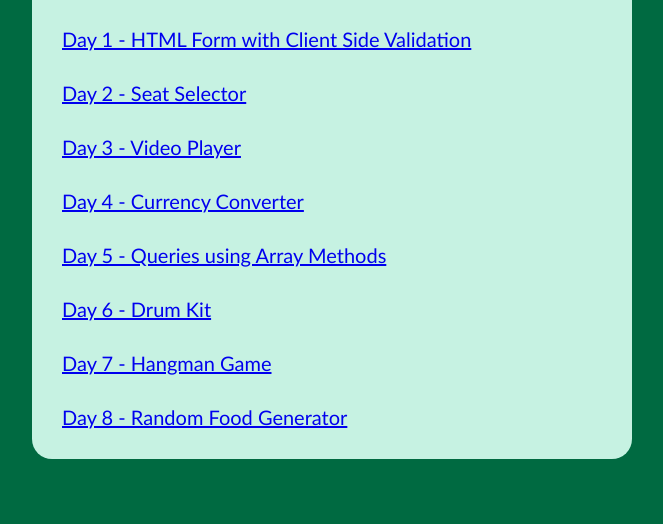
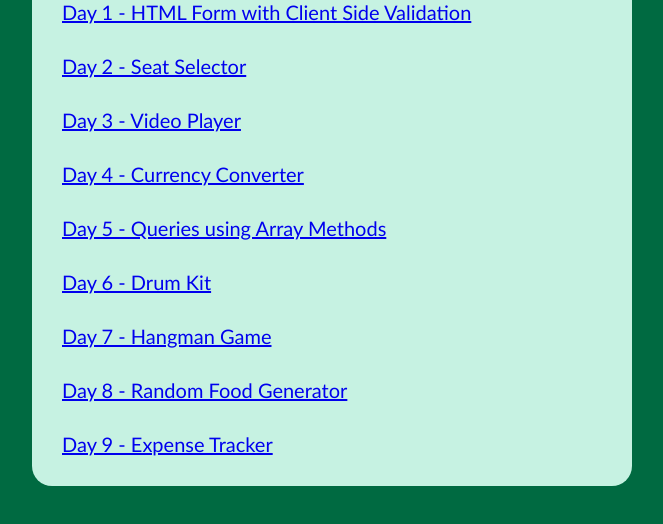
Before and after one commit to urwah1248/10-Days-10-Projects, a plain HTML site: page index.html in a window 1280 px wide. Shown: the part 212-736 px from the top of the page, without its empty margins (308-971 px from the left). Drawn offline with Linux system fonts and the light colour scheme.

Commit message:
updated Main Page

```diff
--- a/index.html
+++ b/index.html
@@ -19,6 +19,7 @@
             <li><a href="./6-drum-kit" target='_blank'>Day 6 - Drum Kit</a></li>
             <li><a href="./7-hangman-game" target='_blank'>Day 7 - Hangman Game</a></li>
             <li><a href="./8-random-food-generator/" target='_blank'>Day 8 - Random Food Generator</a></li>
+            <li><a href="./9-expense-tracker/" target='_blank'>Day 9 - Expense Tracker</a></li>
         </ul>
     </div>
 </body>
```
